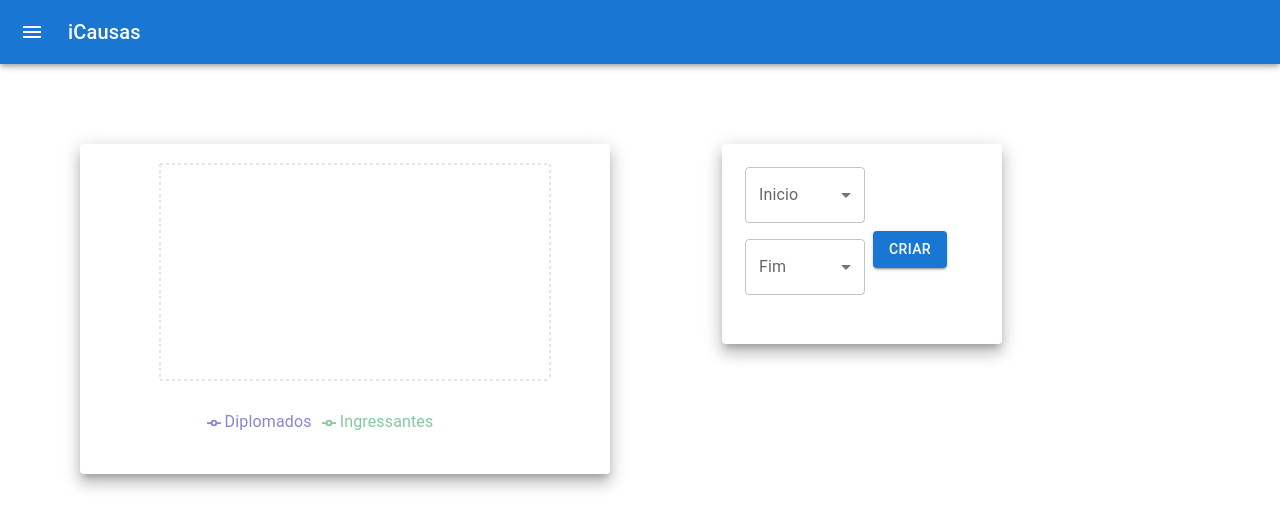
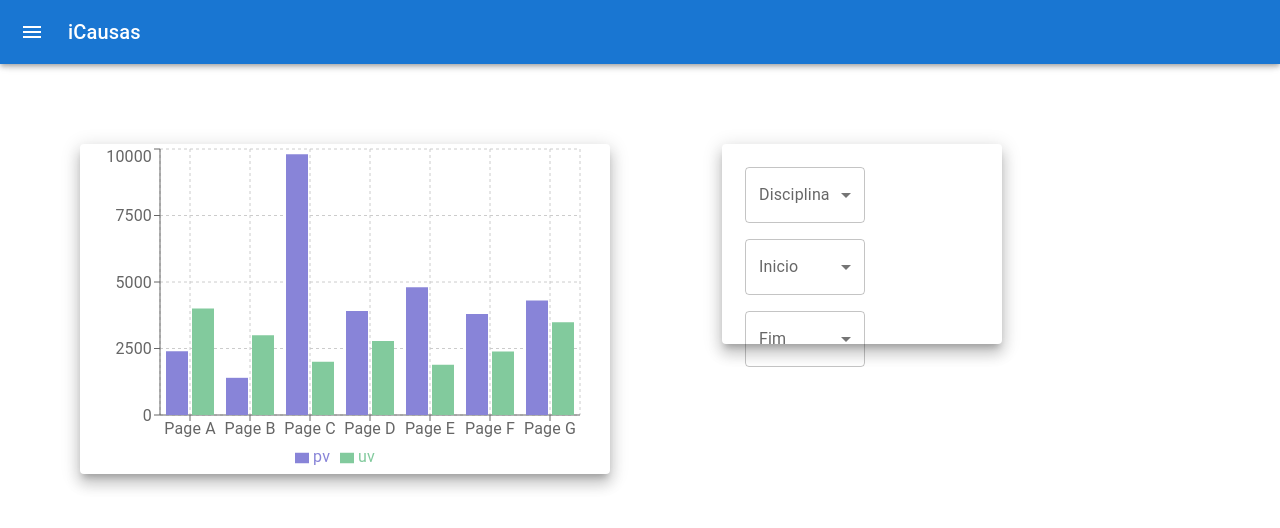
Before and after one commit to josedhontas/iCausas-interface, a React (Create React App) app in the folder icausas/: page / in a window 1280 px wide. Shown: the top 528 px of the page. Built offline with nearby package versions, Linux system fonts and the light colour scheme.

Commit message:
correcao grafico

```diff
--- a/icausas/src/Components/api/sucesso.json
+++ b/icausas/src/Components/api/sucesso.json
@@ -1,6 +1,7 @@
 {
     "cc":{
         "2010":{
+            "Ano": 2010,
             "Ingressantes": 0,
             "Diplomados": 0,
             "PrimeiroSemestre": 0,
@@ -8,6 +9,7 @@
             "TaxadeSucessoporAno": 0
         },
         "2011":{
+            "Ano": 2011,
             "Ingressantes": 0,
             "Diplomados": 0,
             "PrimeiroSemestre": 0,
@@ -15,6 +17,7 @@
             "TaxadeSucessoporAno": 0
         },
         "2012":{
+            "Ano": 2012,
             "Ingressantes": 52,
             "Diplomados": 1,
             "PrimeiroSemestre": 1,
@@ -22,6 +25,7 @@
             "TaxadeSucessoporAno": 1.92
         },
         "2013":{
+            "Ano": 2013,
             "Ingressantes": 127,
             "Diplomados": 8,
             "PrimeiroSemestre": 2,
@@ -29,6 +33,7 @@
             "TaxadeSucessoporAno": 6.30
         },
         "2014":{
+            "Ano": 2014,
             "Ingressantes": 113,
             "Diplomados": 13,
             "PrimeiroSemestre": 6,
@@ -36,6 +41,7 @@
             "TaxadeSucessoporAno": 11.50
         },
         "2015":{
+            "Ano": 2015,
             "Ingressantes": 127,
             "Diplomados": 33,
             "PrimeiroSemestre": 13,
@@ -43,6 +49,7 @@
             "TaxadeSucessoporAno": 25.98
         },
         "2016":{
+            "Ano": 2016,
             "Ingressantes": 108,
             "Diplomados": 16,
             "PrimeiroSemestre": 5,
@@ -50,6 +57,7 @@
             "TaxadeSucessoporAno": 14.81
         },
         "2017":{
+            "Ano": 2017,
             "Ingressantes": 127,
             "Diplomados": 23,
             "PrimeiroSemestre": 11,
@@ -57,6 +65,7 @@
             "TaxadeSucessoporAno": 18.11
         },
         "2018":{
+            "Ano": 2018,
             "Ingressantes": 105,
             "Diplomados": 28,
             "PrimeiroSemestre": 13,
@@ -64,6 +73,7 @@
             "TaxadeSucessoporAno": 26.67
         },
         "2019":{
+            "Ano": 2019,
             "Ingressantes": 99,
             "Diplomados": 27,
             "PrimeiroSemestre": 10,
@@ -71,6 +81,7 @@
             "TaxadeSucessoporAno": 27.27
         },
         "2020":{
+            "Ano": 2020,
             "Ingressantes": 100,
             "Diplomados": 13,
             "PrimeiroSemestre": 3,
@@ -78,6 +89,7 @@
             "TaxadeSucessoporAno": 13.00
         },
         "2021":{
+            "Ano": 2021,
             "Ingressantes": 99,
             "Diplomados": 27,
             "PrimeiroSemestre": 12,
--- a/icausas/src/Components/barramenu.js
+++ b/icausas/src/Components/barramenu.js
@@ -197,7 +197,7 @@ export default function Barramenu() {
       </Drawer>
       <Main open={open}>
         <DrawerHeader />
-        <GraficoUm></GraficoUm>
+        <GraficoDois></GraficoDois>
 
       </Main>
 
--- a/icausas/src/Components/graficodois.js
+++ b/icausas/src/Components/graficodois.js
@@ -7,68 +7,54 @@ import MenuItem from '@mui/material/MenuItem';
 import FormControl from '@mui/material/FormControl';
 import Button from '@mui/material/Button';
 import { Grid } from "@mui/material";
-
-import {
-  LineChart,
-  Line,
-  XAxis,
-  YAxis,
-  CartesianGrid,
-  Tooltip,
-  Legend
-} from "recharts";
+import { BarChart, Bar, Cell, XAxis, YAxis, CartesianGrid, Tooltip, Legend, ResponsiveContainer } from 'recharts';
 import Select from '@mui/material/Select';
 
 export default function GraficoDois() {
   const datax = [
     {
-      "Ingressantes": 0,
-      "Diplomados": 0,
-      "PrimeiroSemestre": 0,
-      "SegundoSemestre": 0,
-      "TaxadeSucessoporAno": 0
+      name: 'Page A',
+      uv: 4000,
+      pv: 2400,
+      amt: 2400,
     },
     {
-      "Ingressantes": 0,
-      "Diplomados": 0,
-      "PrimeiroSemestre": 0,
-      "SegundoSemestre": 0,
-      "TaxadeSucessoporAno": 0
+      name: 'Page B',
+      uv: 3000,
+      pv: 1398,
+      amt: 2210,
     },
     {
-      "Ingressantes": 52,
-      "Diplomados": 1,
-      "PrimeiroSemestre": 1,
-      "SegundoSemestre": 0,
-      "TaxadeSucessoporAno": 1.92
+      name: 'Page C',
+      uv: 2000,
+      pv: 9800,
+      amt: 2290,
     },
     {
-      "Ingressantes": 127,
-      "Diplomados": 8,
-      "PrimeiroSemestre": 2,
-      "SegundoSemestre": 6,
-      "TaxadeSucessoporAno": 6.30
+      name: 'Page D',
+      uv: 2780,
+      pv: 3908,
+      amt: 2000,
     },
     {
-      "Ingressantes": 113,
-      "Diplomados": 13,
-      "PrimeiroSemestre": 6,
-      "SegundoSemestre": 7,
-      "TaxadeSucessoporAno": 11.50
+      name: 'Page E',
+      uv: 1890,
+      pv: 4800,
+      amt: 2181,
     },
     {
-      "Ingressantes": 127,
-      "Diplomados": 33,
-      "PrimeiroSemestre": 13,
-      "SegundoSemestre": 20,
-      "TaxadeSucessoporAno": 25.98
-    }
+      name: 'Page F',
+      uv: 2390,
+      pv: 3800,
+      amt: 2500,
+    },
+    {
+      name: 'Page G',
+      uv: 3490,
+      pv: 4300,
+      amt: 2100,
+    },
   ];
-  const [age, setAge] = React.useState('');
-
-  const handleChange = (event) => {
-    setAge(event.target.value);
-  };
 
   const dd = require('./api/cc')
   const data = dd['cc']
@@ -79,9 +65,8 @@ export default function GraficoDois() {
 
   const [select1, setSelects1] = useState();
   const [select2, setSelects2] = useState();
+  const [select3, setSelects3] = useState();
   const paperStyle = { padding: 15, height: '25vh', width: 280 }
-  const btnstyle = { margin: '5px 0' }
-
 
 
 
@@ -100,33 +85,28 @@ export default function GraficoDois() {
           }}
         >
           <Paper elevation={10}>
-            <LineChart
+          <ResponsiveContainer width="100%" height="100%">
+        <BarChart
           width={500}
           height={300}
           data={datax}
           margin={{
-                top: 20,
+            top: 5,
             right: 30,
             left: 20,
-                bottom: 10
+            bottom: 5,
           }}
-
         >
           <CartesianGrid strokeDasharray="3 3" />
-              <XAxis dataKey="Ingressantes" />
+          <XAxis dataKey="name" />
           <YAxis />
           <Tooltip />
           <Legend />
-              <Line
-                type="monotone"
-                dataKey="Ingressantes"
-                stroke="#8884d8"
-                activeDot={{ r: 8 }}
-              />
-              <Line type="monotone" dataKey="Ingressantes" stroke="#82ca9d" />
-            </LineChart>
+          <Bar dataKey="pv" fill="#8884d8" />
+          <Bar dataKey="uv" fill="#82ca9d" />
+        </BarChart>
+      </ResponsiveContainer>
           </Paper>
-
           <Paper elevation={10} style={paperStyle} >
             <FormControl sx={{ m: 1, minWidth: 120 }}>
               <InputLabel id="">Disciplina</InputLabel>
@@ -139,7 +119,7 @@ export default function GraficoDois() {
               </Select>
             </FormControl>
             <FormControl sx={{ m: 1, minWidth: 120 }}>
-              <InputLabel id="">Periodo</InputLabel>
+              <InputLabel id="">Inicio</InputLabel>
               <Select onChange={e => setSelects2(e.target.value)}>
                 {datas.map(item => (
                   <MenuItem value={item}>{item}</MenuItem>
@@ -149,10 +129,18 @@ export default function GraficoDois() {
               </Select>
 
             </FormControl>
-            <Button
-              type='submit' variant='contained' onClick={() => formata()}>
-              Criar
-            </Button>
+            <FormControl sx={{ m: 1, minWidth: 120 }}>
+              <InputLabel id="">Fim</InputLabel>
+              <Select onChange={e => setSelects3(e.target.value)}>
+                {datas.map(item => (
+                  <MenuItem value={item}>{item}</MenuItem>
+                ))
+                }
+
+              </Select>
+
+            </FormControl>
+
           </Paper>
 
         </Box>
--- a/icausas/src/Components/graficoum.js
+++ b/icausas/src/Components/graficoum.js
@@ -20,11 +20,6 @@ import {
 import Select from '@mui/material/Select';
 
 export default function GraficoUm() {
-  const [age, setAge] = React.useState('');
-
-  const handleChange = (event) => {
-    setAge(event.target.value);
-  };
 
   const dd = require('./api/sucesso')
   const data = dd['cc']
@@ -33,7 +28,6 @@ export default function GraficoUm() {
   const [select1, setSelects1] = useState();
   const [select2, setSelects2] = useState();
   const paperStyle = { padding: 15, height: '25vh', width: 280 }
-  var datay = [data[datas[select1]]]
   var datt = []
   let i;
   for(i = select1; i <=select2; i++){
@@ -70,7 +64,7 @@ export default function GraficoUm() {
 
             >
               <CartesianGrid strokeDasharray="3 3" />
-              <XAxis dataKey="Ingressantes" />
+              <XAxis dataKey="Ano" />
               <YAxis />
               <Tooltip />
               <Legend />
@@ -105,10 +99,7 @@ export default function GraficoUm() {
               </Select>
 
             </FormControl>
-            <Button
-              type='submit' variant='contained' onClick={()=>console.log({datt})}>
-              Criar
-            </Button>
+
           </Paper>
 
         </Box>
```
Also changed, not shown: icausas/src/api/sucesso.json (deleted, +0 -86 lines), 1 other file (tests, documents, lock files or other folders). Lines whose indentation alone changed are shown as unchanged.
